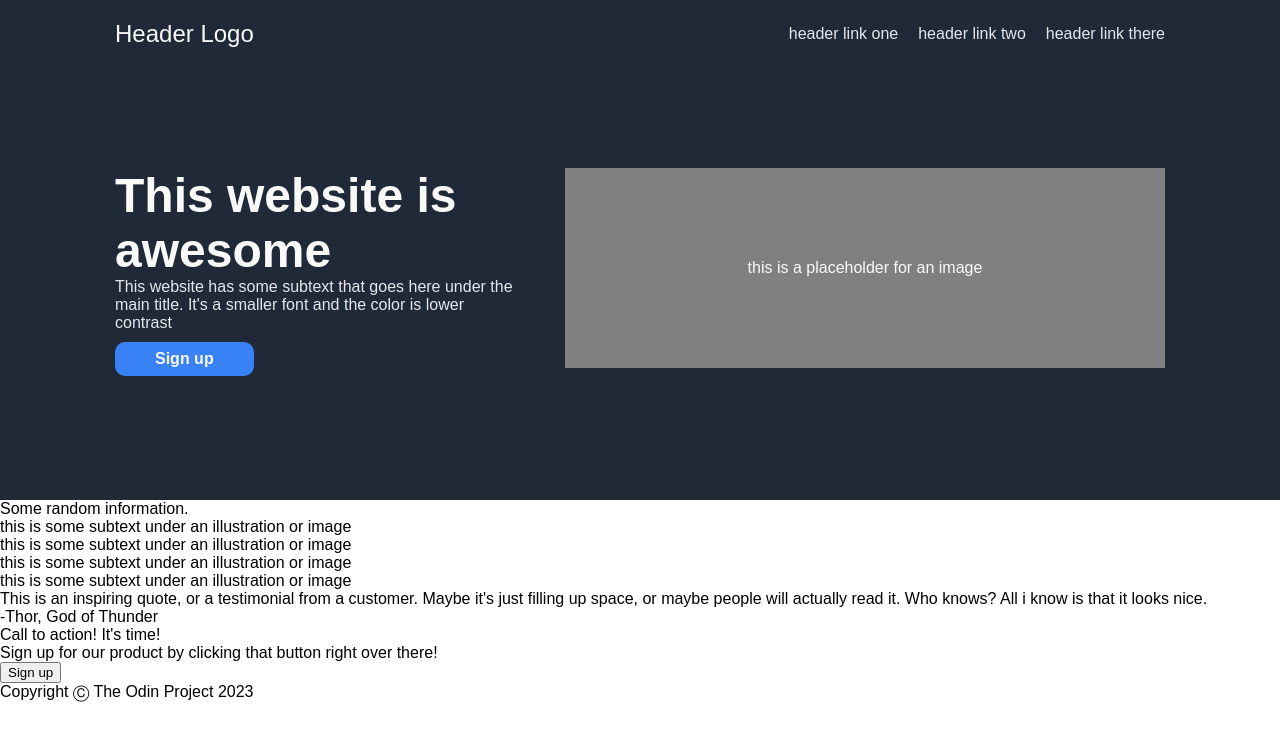
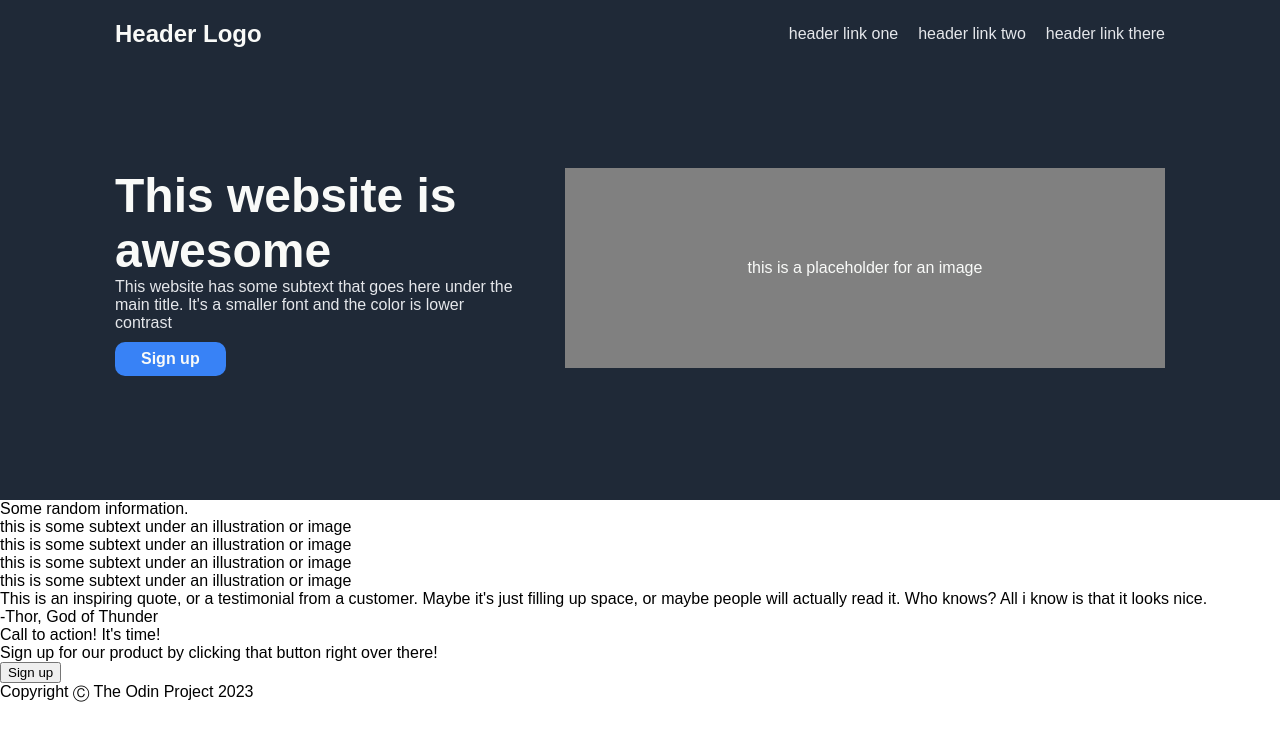
Before and after one commit to Jvk321/Landing-page, a plain HTML site: page index.html in a window 1280 px wide. Drawn offline with Linux system fonts and the light colour scheme.

Commit message:
Made changes to css in section one

```diff
--- a/styles.css
+++ b/styles.css
@@ -22,6 +22,7 @@ body {
 .logo {
     color: #F9FAF8;
     font-size: 24px;
+    font-weight: bold;
 }
 
 .right-links {
@@ -74,7 +75,7 @@ li {
 .bt-one {
     background-color: #3882F6;
     color: #F9FAF8;
-    padding: 8px 40px;
+    padding: 8px 26px;
     border: none;
     border-radius: 10px;
     font-weight: bold;
```
